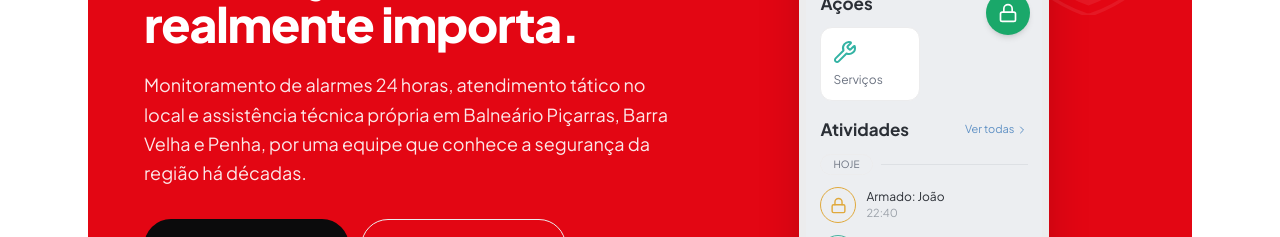
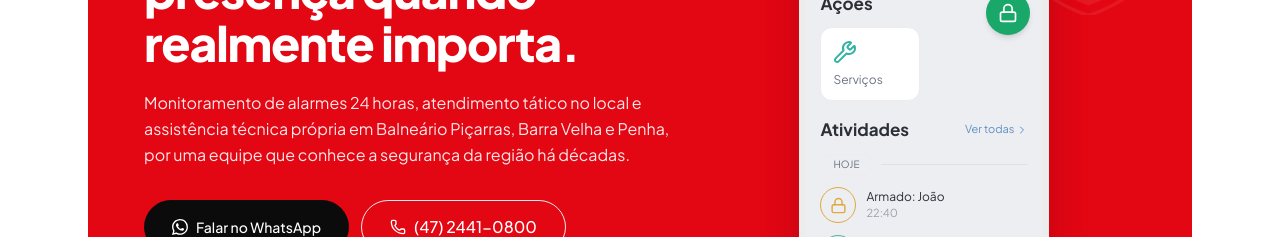
Before and after one commit to SomosCreated/total-alarme-site, a Next.js app: page / in a window 1280 px wide. Shown: the part 351-588 px from the top of the page. Built offline with nearby package versions, Linux system fonts and the light colour scheme; no server answers.

Commit message:
feat(hero): slightly smaller subtitle font
Co-Authored-By: Claude Opus 4.8 <noreply@anthropic.com>

```diff
--- a/components/sections/hero.tsx
+++ b/components/sections/hero.tsx
@@ -23,7 +23,7 @@ export function Hero() {
             <h1 className="text-balance text-4xl font-extrabold leading-[1.1] tracking-tight text-white md:text-5xl">
               {hero.title}
             </h1>
-            <p className="mt-5 max-w-xl text-base leading-relaxed text-white/90 md:text-lg">
+            <p className="mt-5 max-w-xl text-sm leading-relaxed text-white/90 md:text-base">
               {hero.subtitle}
             </p>
             <div className="mt-8 flex flex-wrap gap-3">
```
